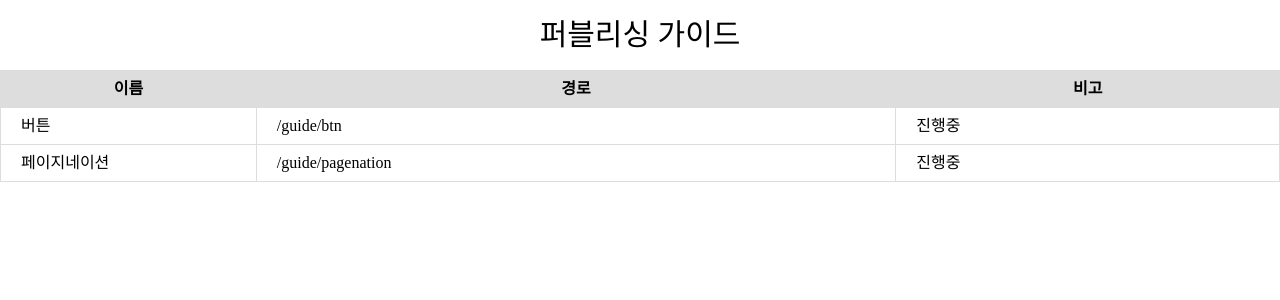
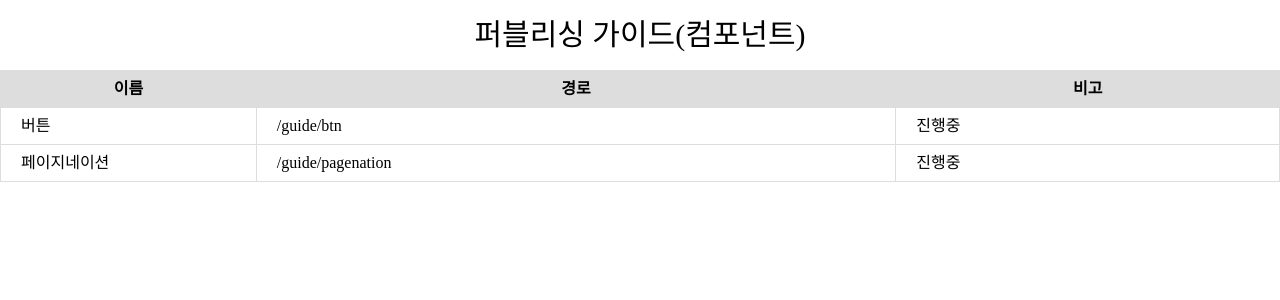
Before and after one commit to osang4664/mypjt, a React (Create React App) app: page /guide/guidelink in a window 1280 px wide. Shown: the top 300 px of the page. Built offline with nearby package versions, Linux system fonts and the light colour scheme.

Commit message:
커밋테스트

```diff
--- a/src/guide/guidelink.tsx
+++ b/src/guide/guidelink.tsx
@@ -4,7 +4,7 @@ import { Link } from 'react-router-dom';
 function Guidelink () {
   return (
     <div className="guidepage-link">
-      <p className='page-title'>퍼블리싱 가이드</p>
+      <p className='page-title'>퍼블리싱 가이드(컴포넌트)</p>
       <table>
         <colgroup>
           <col width="20%" />
```
